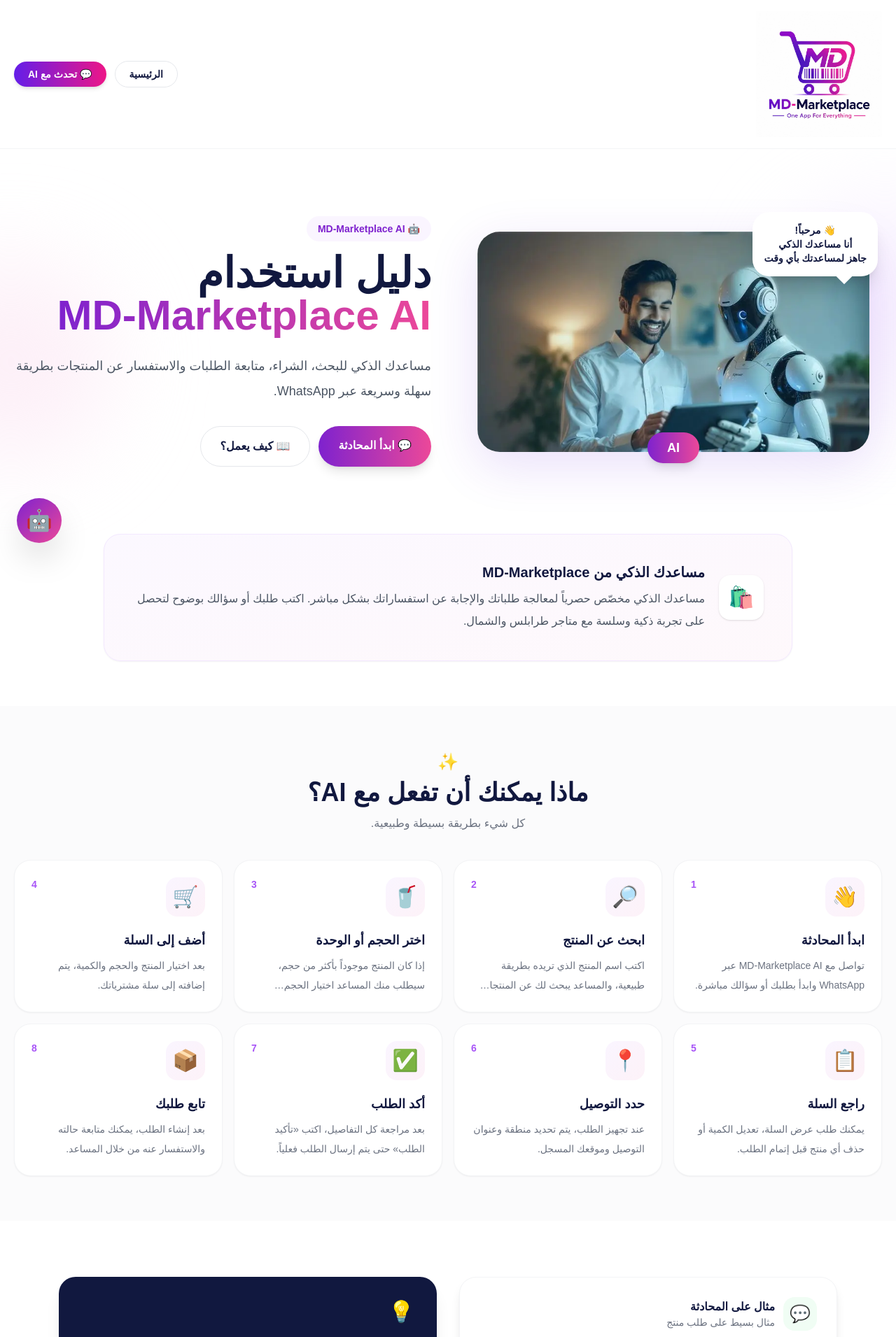
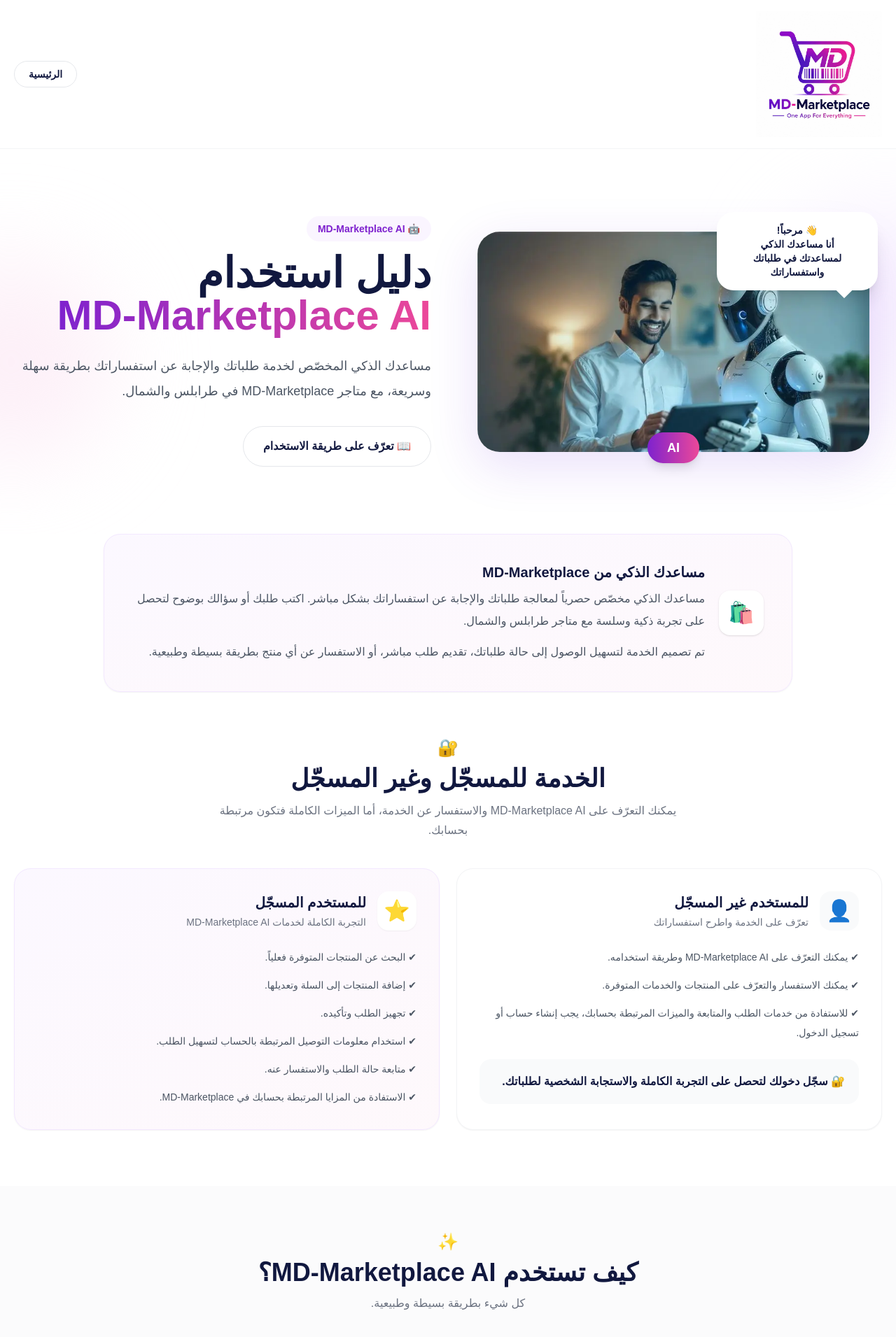
Before and after one commit to mjahto18-ui/MD-Marketplace, a Next.js app: page /ai-guide in a window 1280 px wide. Shown: the top 1911 px of the page at 70% size. Built offline with nearby package versions, Linux system fonts and the light colour scheme.

Commit message:
Refine AI guide content and layout
Updated text and titles for clarity and consistency in the AI guide. Removed unnecessary links and adjusted the layout for better user experience.

```diff
--- a/app/ai-guide/page.jsx
+++ b/app/ai-guide/page.jsx
@@ -10,18 +10,18 @@ export default function AIGuidePage() {
   const steps = [
     {
       icon: "👋",
-      title: "ابدأ المحادثة",
-      text: "تواصل مع MD-Marketplace AI عبر WhatsApp وابدأ بطلبك أو سؤالك مباشرة.",
+      title: "اكتب طلبك بطريقة طبيعية",
+      text: "اكتب اسم المنتج أو السؤال بطريقة بسيطة وطبيعية، بدون الحاجة لحفظ أوامر معقدة.",
     },
     {
       icon: "🔎",
       title: "ابحث عن المنتج",
-      text: "اكتب اسم المنتج الذي تريده بطريقة طبيعية، والمساعد يبحث لك عن المنتجات المتوفرة فعلياً.",
+      text: "المساعد يبحث لك عن المنتجات المتوفرة فعلياً ضمن متاجر MD-Marketplace.",
     },
     {
       icon: "🥤",
       title: "اختر الحجم أو الوحدة",
-      text: "إذا كان المنتج موجوداً بأكثر من حجم، سيطلب منك المساعد اختيار الحجم المناسب قبل إضافته إلى السلة.",
+      text: "إذا كان المنتج موجوداً بأكثر من حجم أو وحدة، سيطلب منك المساعد اختيار الخيار المناسب قبل إضافته إلى السلة.",
     },
     {
       icon: "🛒",
@@ -35,8 +35,8 @@ export default function AIGuidePage() {
     },
     {
       icon: "📍",
-      title: "حدد التوصيل",
-      text: "عند تجهيز الطلب، يتم تحديد منطقة وعنوان التوصيل وموقعك المسجل.",
+      title: "جهّز معلومات التوصيل",
+      text: "عند تجهيز الطلب، يتم استخدام منطقة وعنوان وموقع التوصيل المرتبط بحسابك.",
     },
     {
       icon: "✅",
@@ -46,7 +46,7 @@ export default function AIGuidePage() {
     {
       icon: "📦",
       title: "تابع طلبك",
-      text: "بعد إنشاء الطلب، يمكنك متابعة حالته والاستفسار عنه من خلال المساعد.",
+      text: "بعد إنشاء الطلب، يمكنك الاستفسار عن حالته ومتابعته من خلال خدمة MD-Marketplace AI.",
     },
   ];
 
@@ -75,17 +75,10 @@ export default function AIGuidePage() {
 
             <Link
               href="/"
-              className="hidden rounded-full border border-gray-200 px-5 py-2 text-sm font-semibold transition hover:border-purple-400 hover:text-purple-700 sm:block"
+              className="rounded-full border border-gray-200 px-5 py-2 text-sm font-semibold transition hover:border-purple-400 hover:text-purple-700"
             >
               الرئيسية
             </Link>
-
-            <a
-              href="https://wa.me/"
-              className="rounded-full bg-gradient-to-r from-[#641ee8] to-[#ed1687] px-5 py-2 text-sm font-bold text-white shadow-md transition hover:scale-105"
-            >
-              💬 تحدث مع AI
-            </a>
 
           </div>
         </div>
@@ -105,7 +98,6 @@ export default function AIGuidePage() {
 
             <div className="relative w-full max-w-[560px]">
 
-              {/* AI IMAGE - STATIC */}
               <div className="relative overflow-hidden rounded-[32px] bg-white shadow-[0_20px_70px_rgba(110,40,220,0.15)]">
 
                 <Image
@@ -131,7 +123,7 @@ export default function AIGuidePage() {
                 <br />
                 أنا مساعدك الذكي
                 <br />
-                جاهز لمساعدتك بأي وقت
+                لمساعدتك في طلباتك واستفساراتك
 
                 <div className="absolute bottom-[-8px] right-10 h-4 w-4 rotate-45 bg-white" />
 
@@ -161,27 +153,16 @@ export default function AIGuidePage() {
             </h1>
 
             <p className="mx-auto mt-6 max-w-2xl text-lg leading-9 text-gray-600 lg:mx-0">
-              مساعدك الذكي للبحث، الشراء، متابعة الطلبات والاستفسار عن المنتجات
-              بطريقة سهلة وسريعة عبر WhatsApp.
+              مساعدك الذكي المخصّص لخدمة طلباتك والإجابة عن استفساراتك
+              بطريقة سهلة وسريعة، مع متاجر MD-Marketplace في طرابلس والشمال.
             </p>
-
-            <div className="mt-8 flex flex-wrap justify-center gap-3 lg:justify-start">
-
-              <a
-                href="https://wa.me/"
-                className="rounded-full bg-gradient-to-r from-purple-700 to-pink-500 px-7 py-4 font-bold text-white shadow-lg transition hover:scale-105"
-              >
-                💬 ابدأ المحادثة
-              </a>
 
             <a
               href="#how"
-                className="rounded-full border border-gray-200 px-7 py-4 font-bold transition hover:border-purple-400 hover:text-purple-700"
+              className="mt-8 inline-flex rounded-full border border-gray-200 px-7 py-4 font-bold transition hover:border-purple-400 hover:text-purple-700"
             >
-                📖 كيف يعمل؟
+              📖 تعرّف على طريقة الاستخدام
             </a>
-
-            </div>
 
           </div>
 
@@ -212,6 +193,140 @@ export default function AIGuidePage() {
                 تجربة ذكية وسلسة مع متاجر طرابلس والشمال.
               </p>
 
+              <p className="mt-3 leading-8 text-gray-600">
+                تم تصميم الخدمة لتسهيل الوصول إلى حالة طلباتك، تقديم طلب
+                مباشر، أو الاستفسار عن أي منتج بطريقة بسيطة وطبيعية.
+              </p>
+
+            </div>
+
+          </div>
+
+        </div>
+
+      </section>
+
+
+      {/* ================= REGISTERED / NON REGISTERED ================= */}
+      <section className="mx-auto max-w-7xl px-5 pb-20">
+
+        <div className="mb-10 text-center">
+
+          <span className="text-2xl">
+            🔐
+          </span>
+
+          <h2 className="mt-2 text-3xl font-black sm:text-4xl">
+            الخدمة للمسجّل وغير المسجّل
+          </h2>
+
+          <p className="mx-auto mt-3 max-w-2xl text-gray-500 leading-7">
+            يمكنك التعرّف على MD-Marketplace AI والاستفسار عن الخدمة،
+            أما الميزات الكاملة فتكون مرتبطة بحسابك.
+          </p>
+
+        </div>
+
+
+        <div className="grid gap-6 lg:grid-cols-2">
+
+          {/* NON REGISTERED */}
+          <div className="rounded-3xl border border-gray-100 bg-white p-8 shadow-sm transition hover:shadow-lg">
+
+            <div className="flex items-center gap-4">
+
+              <div className="flex h-14 w-14 items-center justify-center rounded-2xl bg-gray-50 text-3xl">
+                👤
+              </div>
+
+              <div>
+                <h3 className="text-xl font-black">
+                  للمستخدم غير المسجّل
+                </h3>
+
+                <p className="mt-1 text-sm text-gray-500">
+                  تعرّف على الخدمة واطرح استفساراتك
+                </p>
+              </div>
+
+            </div>
+
+            <div className="mt-6 space-y-3 text-sm leading-7 text-gray-600">
+
+              <p>
+                ✔ يمكنك التعرّف على MD-Marketplace AI وطريقة استخدامه.
+              </p>
+
+              <p>
+                ✔ يمكنك الاستفسار والتعرّف على المنتجات والخدمات المتوفرة.
+              </p>
+
+              <p>
+                ✔ للاستفادة من خدمات الطلب والمتابعة والميزات المرتبطة
+                بحسابك، يجب إنشاء حساب أو تسجيل الدخول.
+              </p>
+
+            </div>
+
+            <div className="mt-6 rounded-2xl bg-gray-50 p-5">
+
+              <p className="font-bold text-[#11183f]">
+                🔐 سجّل دخولك لتحصل على التجربة الكاملة والاستجابة الشخصية
+                لطلباتك.
+              </p>
+
+            </div>
+
+          </div>
+
+
+          {/* REGISTERED */}
+          <div className="rounded-3xl border border-purple-100 bg-gradient-to-br from-purple-50/70 to-pink-50/50 p-8 shadow-sm transition hover:shadow-lg">
+
+            <div className="flex items-center gap-4">
+
+              <div className="flex h-14 w-14 items-center justify-center rounded-2xl bg-white text-3xl shadow-sm">
+                ⭐
+              </div>
+
+              <div>
+                <h3 className="text-xl font-black">
+                  للمستخدم المسجّل
+                </h3>
+
+                <p className="mt-1 text-sm text-gray-500">
+                  التجربة الكاملة لخدمات MD-Marketplace AI
+                </p>
+              </div>
+
+            </div>
+
+            <div className="mt-6 space-y-3 text-sm leading-7 text-gray-600">
+
+              <p>
+                ✔ البحث عن المنتجات المتوفرة فعلياً.
+              </p>
+
+              <p>
+                ✔ إضافة المنتجات إلى السلة وتعديلها.
+              </p>
+
+              <p>
+                ✔ تجهيز الطلب وتأكيده.
+              </p>
+
+              <p>
+                ✔ استخدام معلومات التوصيل المرتبطة بالحساب لتسهيل الطلب.
+              </p>
+
+              <p>
+                ✔ متابعة حالة الطلب والاستفسار عنه.
+              </p>
+
+              <p>
+                ✔ الاستفادة من المزايا المرتبطة بحسابك في MD-Marketplace.
+              </p>
+
             </div>
 
           </div>
@@ -236,7 +351,7 @@ export default function AIGuidePage() {
             </span>
 
             <h2 className="mt-2 text-3xl font-black sm:text-4xl">
-              ماذا يمكنك أن تفعل مع AI؟
+              كيف تستخدم MD-Marketplace AI؟
             </h2>
 
             <p className="mt-3 text-gray-500">
@@ -321,7 +436,7 @@ export default function AIGuidePage() {
                 </h2>
 
                 <p className="text-sm text-gray-500">
-                  مثال بسيط على طلب منتج
+                  عندما يكون للمنتج أكثر من حجم
                 </p>
 
               </div>
@@ -391,7 +506,7 @@ export default function AIGuidePage() {
             </div>
 
             <h2 className="mt-4 text-2xl font-black">
-              كيف تحكي مع المساعد؟
+              نصائح لاستخدام المساعد
             </h2>
 
             <div className="mt-6 space-y-4 text-sm leading-8 text-white/80">
@@ -415,6 +530,17 @@ export default function AIGuidePage() {
                 <br />
 
                 المساعد سيسألك عن الحجم قبل الإضافة.
+              </div>
+
+
+              <div>
+                <b className="text-white">
+                  ✔ حدد الكمية
+                </b>
+
+                <br />
+
+                يمكنك كتابة الكمية مع اسم المنتج أو تحديدها بعد اختيار الحجم.
               </div>
 
 
@@ -448,29 +574,71 @@ export default function AIGuidePage() {
       </section>
 
 
-      {/* ================= CTA ================= */}
+      {/* ================= IMPORTANT NOTICE ================= */}
       <section className="px-5 pb-20">
 
-        <div className="mx-auto max-w-5xl overflow-hidden rounded-[35px] bg-gradient-to-r from-purple-700 to-pink-500 p-8 text-center text-white shadow-2xl sm:p-12">
+        <div className="mx-auto max-w-5xl rounded-[35px] border border-purple-100 bg-gradient-to-br from-purple-50 to-pink-50 p-8 text-center sm:p-12">
 
           <div className="text-4xl">
-            🤖
+            🔐
+          </div>
+
+          <h2 className="mt-4 text-2xl font-black sm:text-3xl">
+            للحصول على التجربة الكاملة
+          </h2>
+
+          <p className="mx-auto mt-4 max-w-2xl leading-8 text-gray-600">
+            سجّل دخولك إلى MD-Marketplace للاستفادة من الخدمات المرتبطة
+            بحسابك، مثل تقديم الطلبات، استخدام بيانات التوصيل، ومتابعة
+            طلباتك بطريقة شخصية ومنظمة.
+          </p>
+
+        </div>
+
+      </section>
+
+
+      {/* ================= CONTACT ================= */}
+      <section className="px-5 pb-20">
+
+        <div className="mx-auto max-w-5xl overflow-hidden rounded-[35px] bg-[#11183f] p-8 text-center text-white shadow-2xl sm:p-12">
+
+          <div className="text-4xl">
+            💬
           </div>
 
           <h2 className="mt-4 text-3xl font-black">
-            جاهز تجرب مساعدك الذكي؟
+            عندك استفسار أو بحاجة لمساعدة؟
           </h2>
 
-          <p className="mx-auto mt-3 max-w-xl leading-8 text-white/90">
-            ابحث عن منتج، أضفه إلى سلتك، جهّز طلبك وتابعه بسهولة.
+          <p className="mx-auto mt-3 max-w-xl leading-8 text-white/80">
+            فريق MD-Marketplace موجود لمساعدتك والإجابة عن أي استفسار
+            متعلق بالخدمة أو المنصة.
           </p>
 
+
+          <div className="mt-8 flex flex-wrap justify-center gap-4">
+
+            {/* ضع رقم WhatsApp هنا */}
             <a
-            href="https://wa.me/"
-            className="mt-7 inline-flex rounded-full bg-white px-8 py-4 font-black text-purple-700 shadow-lg transition hover:scale-105"
+              href="https://wa.me/ضع_رقم_الواتساب_هنا"
+              target="_blank"
+              rel="noopener noreferrer"
+              className="inline-flex items-center gap-2 rounded-full bg-white px-7 py-4 font-black text-[#11183f] shadow-lg transition hover:scale-105"
             >
-            💬 تواصل مع MD-Marketplace AI
+              💬 WhatsApp
             </a>
+
+
+            {/* ضع الإيميل هنا */}
+            <a
+              href="mailto:ضع_الايميل_هنا"
+              className="inline-flex items-center gap-2 rounded-full border border-white/20 bg-white/10 px-7 py-4 font-black text-white transition hover:bg-white/20"
+            >
+              ✉️ البريد الإلكتروني
+            </a>
+
+          </div>
 
         </div>
 
@@ -488,8 +656,10 @@ export default function AIGuidePage() {
           className="mx-auto mb-3 w-[130px]"
         />
 
-        <p className="text-sm text-gray-500">
-          هذه الخدمة حصرية لشركة MD-Marketplace لضمان تجربة موثوقة ومنظمة.
+        <p className="mx-auto max-w-2xl px-5 text-sm leading-7 text-gray-500">
+          مساعدك الذكي مخصّص حصرياً لمعالجة طلباتك والإجابة عن
+          استفساراتك بشكل مباشر، لتقديم تجربة موثوقة ومنظمة مع
+          MD-Marketplace.
         </p>
 
         <p className="mt-2 text-xs text-gray-400">
@@ -498,16 +668,6 @@ export default function AIGuidePage() {
 
       </footer>
 
-
-      {/* ================= FLOATING AI ================= */}
-      <a
-        href="https://wa.me/"
-        className="fixed bottom-6 left-6 z-50 flex h-16 w-16 items-center justify-center rounded-full bg-gradient-to-br from-purple-700 to-pink-500 text-3xl shadow-2xl transition hover:scale-110"
-        aria-label="MD-Marketplace AI"
-      >
-        🤖
-      </a>
-
     </main>
   );
 }
```
Lines whose indentation alone changed are shown as unchanged.
